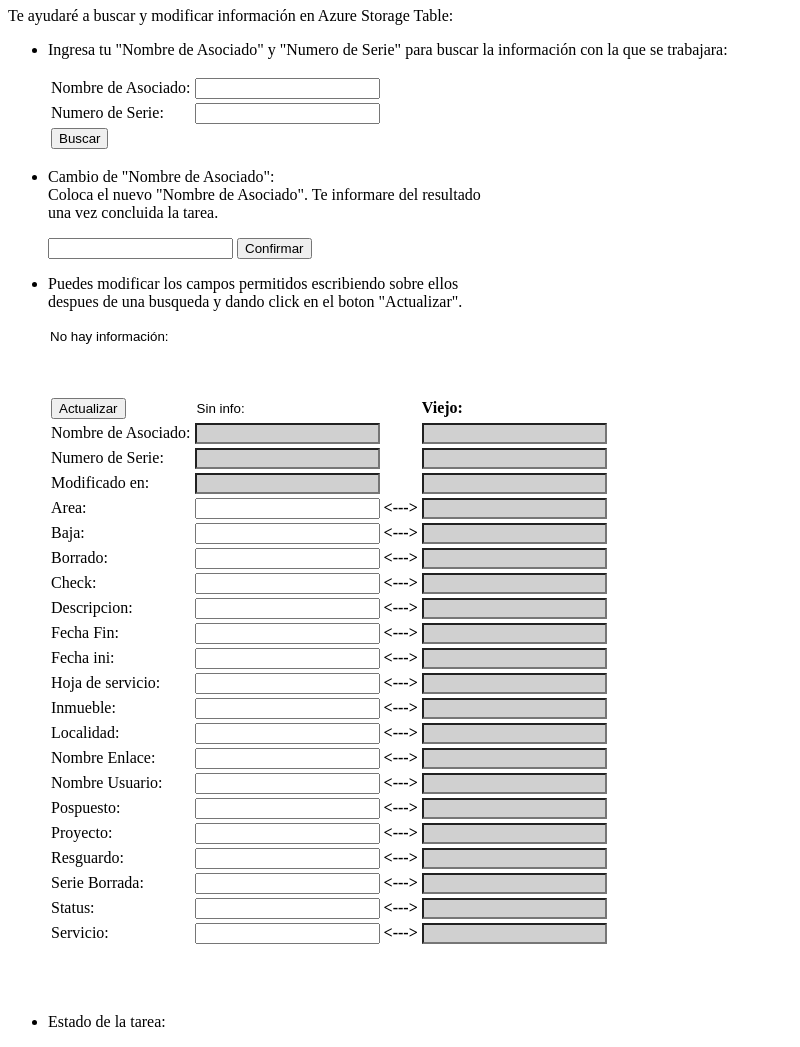
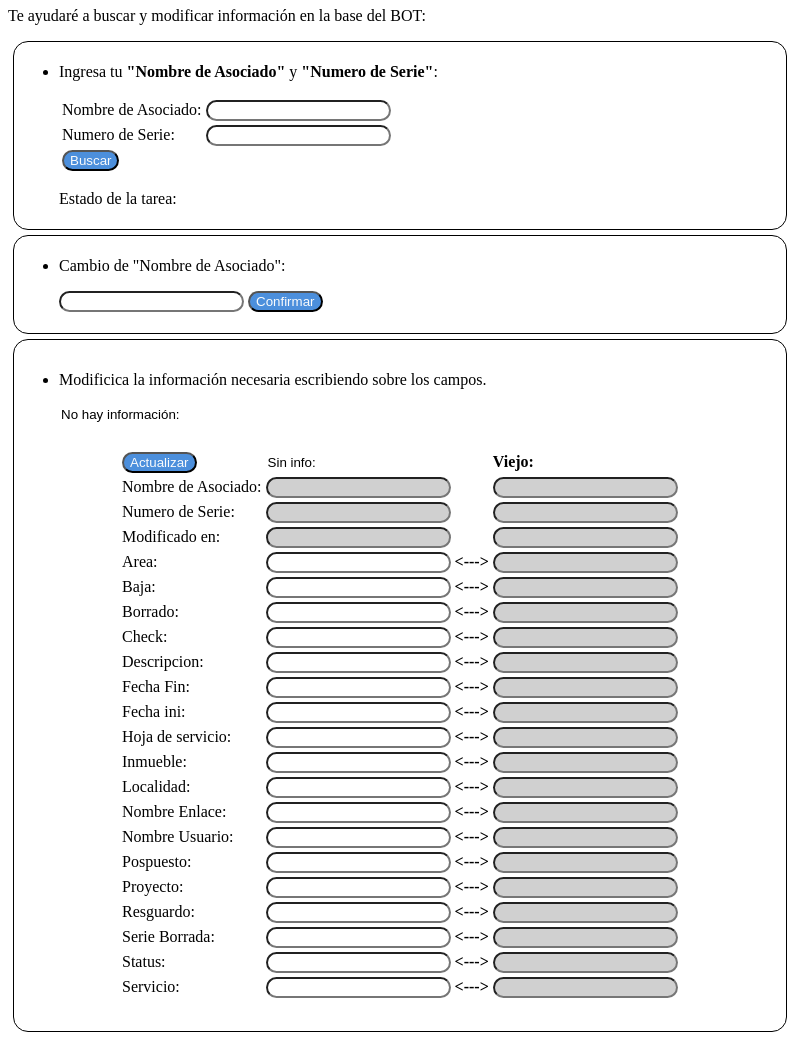
Before and after one commit to mainbitlabs/MBBOTCAMBIOS, an Electron app: page index.html in a window 800 px wide. Shown: the part 230-1277 px from the top of the page. Drawn offline with Linux system fonts and the light colour scheme; no server answers.

Commit message:
Version 1.0

```diff
--- a/azure_storage.js
+++ b/azure_storage.js
@@ -47,7 +47,7 @@ var taskDelete = {
 };
 
 //Variables para realizar una busqueda:
-var tablaUsar = "botdyesatb02"
+var tablaUsar = "botdyesatb01"
 var partitionKeyBusqueda = "";
 var rowKeyBusqueda = "";
 
@@ -277,9 +277,11 @@ function consultarEntidad() {
             //Se informa del estado de la busqueda:
             document.getElementById("infoTabla").value = "Resultado busqueda:"
             document.getElementById("informaUsuario").value = "Se encontro la siguente información:"
+            document.querySelector("#estadoTarea").style.color = "green";
             document.getElementById("estadoTarea").value = "¡Busqueda exitosa!"
             console.log("Busqueda correcta");
         } else {
+            document.querySelector("#estadoTarea").style.color = "red";
             document.getElementById("estadoTarea").value = "Ocurrio en error en la busqueda."
             console.log("Ocurrio en error...");
         }
@@ -294,7 +296,7 @@ function remplazarPartKey() {
     //Verifica en que estado se encuentra la tarea actual y toma una decisión de que hacer:
     if (stringIF == "¡Busqueda exitosa!") {
         newPatitionKey = document.getElementById("newPartKey").value;
-
+        if (newPatitionKey != "") {
             task['PartitionKey']['_'] = newPatitionKey.toString();
 
             tableSvc.insertEntity(`${tablaUsar}`, task, function(error, result, response) {
@@ -378,10 +380,12 @@ function remplazarPartKey() {
                             //Se notifica al usuario el estado de la tarea:
                             document.getElementById("infoTabla").value = "Nuevo:"
                             document.getElementById("informaUsuario").value = "Se modifico el PartitionKey:"
+                            document.querySelector("#estadoTarea").style.color = "green";
                             document.getElementById("estadoTarea").value = "¡Cambio realizado!";
                             console.log('La entidad se ha eliminado.');
                         } else {
                             //Se notifica al usuario si hay un error:
+                            document.querySelector("#estadoTarea").style.color = "red";
                             document.getElementById("estadoTarea").value = "Ocurrio un error durante el cambio.";
                             console.log("Ocurrio un error...");
                             return;
@@ -389,13 +393,20 @@ function remplazarPartKey() {
                     });
                 } else {
                     //Se notifica al usuario si hay un error:
+                    document.querySelector("#estadoTarea").style.color = "red";
                     document.getElementById("estadoTarea").value = "Ocurrio un error durante el cambio.";
                     return;
                 }
             });
         } else {
+            //En caso de no tener información en el campo:
+            document.querySelector("#estadoTarea").style.color = "red";
+            document.getElementById("estadoTarea").value = "¡El campo debe tener información!";
+        }
+    } else {
         //En caso que no haya un busqueda anteriormente:
         document.getElementById("informaUsuario").value = "¡No hay información para trabajar!"
+        document.querySelector("#estadoTarea").style.color = "red";
         document.getElementById("estadoTarea").value = "Debes realizar una busqueda primero...";
     }
 }
@@ -477,17 +488,20 @@ function actualizarEntidad() {
                 //Se informa que la actualización a tenido exito:
                 document.getElementById("infoTabla").value = "Nuevo:"
                 document.getElementById("informaUsuario").value = "Se modifico la siguente información:"
+                document.querySelector("#estadoTarea").style.color = "green";
                 document.getElementById("estadoTarea").value = "¡Actualización exitosa!"
             } else {
                 console.log("¡Ocurrio un error en la actualización...!");
                 //Se informa que la actualización no a tenido exito:
                 console.log(error);
+                document.querySelector("#estadoTarea").style.color = "red";
                 document.getElementById("estadoTarea").value = "¡Ocurrio un error en la actualización...!"
             }
         });
     } else {
         //En caso que no haya un busqueda anteriormente:
         document.getElementById("informaUsuario").value = "¡No hay información para trabajar!"
+        document.querySelector("#estadoTarea").style.color = "red";
         document.getElementById("estadoTarea").value = "Debes realizar una busqueda primero...";
     }
 
--- a/index.html
+++ b/index.html
@@ -17,42 +17,52 @@
     </div>
     <div>
         <h1>Bienvenido</h1>
-        <p>Te ayudaré a buscar y modificar información en Azure Storage Table:</p>
+        <p>Te ayudaré a buscar y modificar información en la base del BOT:</p>
     </div>
     <div>
+        <div id="areaBusqueda">
             <ul>
                 <li>
-                <p>Ingresa tu "Nombre de Asociado" y "Numero de Serie" para buscar la información con la que se trabajara:</p>
+                    <p>Ingresa tu <strong>"Nombre de Asociado"</strong> y <strong>"Numero de Serie"</strong>:</p>
+                </li>
                 <table>
                     <tr>
                         <td>Nombre de Asociado:</td>
-                        <td><input type="text" id="partitionKeyBusqueda"></td>
+                        <td><input type="text" class="cajaTexto" id="partitionKeyBusqueda"></td>
                     </tr>
                     <tr>
                         <td>Numero de Serie:</td>
-                        <td><input type="text" id="rowKeyBusqueda"></td>
+                        <td><input type="text" class="cajaTexto" id="rowKeyBusqueda"></td>
                     </tr>
                     <tr>
-                        <td><input type="button" value="Buscar" onclick="consultarEntidad()"></td>
+                        <td><input type="button" id="botonBuscar" value="Buscar" onclick="consultarEntidad()"></td>
                     </tr>
                 </table>
+                <p>Estado de la tarea: <input type="text" id="estadoTarea" class="sinBordesInputText" readonly="readonly" size="70"></p>
+            </ul>
+        </div>
+        <div id="areaCambioNombre">
+            <ul>
+                <li>
+                    <p>Cambio de "Nombre de Asociado":</p>
                 </li>
+                <input type="text" class="cajaTexto" id="newPartKey">
+                <input type="button" id="botonConfirmar" value="Confirmar" onclick="remplazarPartKey()">
+            </ul>
+        </div>
+        <div id="areaTabla">
+            <div id="areaTablaInformacion">
+                <ul>
                     <li>
-                <p>Cambio de "Nombre de Asociado":
-                    <br>Coloca el nuevo "Nombre de Asociado". Te informare del resultado
-                    <br>una vez concluida la tarea.</p>
-                <input type="text" id="newPartKey">
-                <input type="button" value="Confirmar" onclick="remplazarPartKey()">
-            </li>
-            <li>
-                <p>Puedes modificar los campos permitidos escribiendo sobre ellos
-                    <br>despues de una busqueda y dando click en el boton "Actualizar".</p>
+                        <p>Modificica la información necesaria escribiendo sobre los campos.</p>
                     </li>
                     <input type="text" id="informaUsuario" class="sinBordesInputText" readonly="readonly" size="70" value="No hay información:">
-            <div id="tablaInformacion">
+                </ul>
+            </div>
+            <div id="areaTablaDatos">
                 <table>
                     <tr>
-                        <td><input type="button" value="Actualizar" onclick="actualizarEntidad()"></td>
+                        <td><input type="button" id="botonActualizar" value="Actualizar" onclick="actualizarEntidad()"></td>
                         <td><strong><input type="text" class="sinBordesInputText" readonly="readonly" id="infoTabla" value="Sin info:"></strong></td>
                         <td></td>
                         <td><strong>Viejo:</strong></td>
@@ -77,118 +87,115 @@
                     </tr>
                     <tr>
                         <td>Area:</td>
-                        <td><input type="text" id="areaEn"></td>
+                        <td><input type="text" class="cajaTexto" id="areaEn"></td>
                         <td><strong>&it;<---></strong></td>
                         <td><input type="text" class="fondoNoEscribirInputText" readonly="readonly" id="areaCam"></td>
                     </tr>
                     <tr>
                         <td>Baja:</td>
-                        <td><input type="text" id="bajaEn"></td>
+                        <td><input type="text" class="cajaTexto" id="bajaEn"></td>
                         <td><strong>&it;<---></strong></td>
                         <td><input type="text" class="fondoNoEscribirInputText" readonly="readonly" id="bajaCam"></td>
                     </tr>
                     <tr>
                         <td>Borrado:</td>
-                        <td><input type="text" id="borradoEn"></td>
+                        <td><input type="text" class="cajaTexto" id="borradoEn"></td>
                         <td><strong>&it;<---></strong></td>
                         <td><input type="text" class="fondoNoEscribirInputText" readonly="readonly" id="borradoCam"></td>
                     </tr>
                     <tr>
                         <td>Check:</td>
-                        <td><input type="text" id="checkEn"></td>
+                        <td><input type="text" class="cajaTexto" id="checkEn"></td>
                         <td><strong>&it;<---></strong></td>
                         <td><input type="text" class="fondoNoEscribirInputText" readonly="readonly" id="checkCam"></td>
                     </tr>
                     <tr>
                         <td>Descripcion:</td>
-                        <td><input type="text" id="descripcionEn"></td>
+                        <td><input type="text" class="cajaTexto" id="descripcionEn"></td>
                         <td><strong>&it;<---></strong></td>
                         <td><input type="text" class="fondoNoEscribirInputText" readonly="readonly" id="descripcionCam"></td>
                     </tr>
                     <tr>
                         <td>Fecha Fin:</td>
-                        <td><input type="text" id="fechafinEn"></td>
+                        <td><input type="text" class="cajaTexto" id="fechafinEn"></td>
                         <td><strong>&it;<---></strong></td>
                         <td><input type="text" class="fondoNoEscribirInputText" readonly="readonly" id="fechafinCam"></td>
                     </tr>
                     <tr>
                         <td>Fecha ini:</td>
-                        <td><input type="text" id="fechainiEn"></td>
+                        <td><input type="text" class="cajaTexto" id="fechainiEn"></td>
                         <td><strong>&it;<---></strong></td>
                         <td><input type="text" class="fondoNoEscribirInputText" readonly="readonly" id="fechainiCam"></td>
                     </tr>
                     <tr>
                         <td>Hoja de servicio:</td>
-                        <td><input type="text" id="hojadeservicioEn"></td>
+                        <td><input type="text" class="cajaTexto" id="hojadeservicioEn"></td>
                         <td><strong>&it;<---></strong></td>
                         <td><input type="text" class="fondoNoEscribirInputText" readonly="readonly" id="hojadeservicioCam"></td>
                     </tr>
                     <tr>
                         <td>Inmueble:</td>
-                        <td><input type="text" id="inmuebleEn"></td>
+                        <td><input type="text" class="cajaTexto" id="inmuebleEn"></td>
                         <td><strong>&it;<---></strong></td>
                         <td><input type="text" class="fondoNoEscribirInputText" readonly="readonly" id="inmuebleCam"></td>
                     </tr>
                     <tr>
                         <td>Localidad:</td>
-                        <td><input type="text" id="localidadEn"></td>
+                        <td><input type="text" class="cajaTexto" id="localidadEn"></td>
                         <td><strong>&it;<---></strong></td>
                         <td><input type="text" class="fondoNoEscribirInputText" readonly="readonly" id="localidadCam"></td>
                     </tr>
                     <tr>
                         <td>Nombre Enlace:</td>
-                        <td><input type="text" id="nombreenlaceEn"></td>
+                        <td><input type="text" class="cajaTexto" id="nombreenlaceEn"></td>
                         <td><strong>&it;<---></strong></td>
                         <td><input type="text" class="fondoNoEscribirInputText" readonly="readonly" id="nombreenlaceCam"></td>
                     </tr>
                     <tr>
                         <td>Nombre Usuario:</td>
-                        <td><input type="text" id="nombreusuarioEn"></td>
+                        <td><input type="text" class="cajaTexto" id="nombreusuarioEn"></td>
                         <td><strong>&it;<---></strong></td>
                         <td><input type="text" class="fondoNoEscribirInputText" readonly="readonly" id="nombreusuarioCam"></td>
                     </tr>
                     <tr>
                         <td>Pospuesto:</td>
-                        <td><input type="text" id="pospuestoEn"></td>
+                        <td><input type="text" class="cajaTexto" id="pospuestoEn"></td>
                         <td><strong>&it;<---></strong></td>
                         <td><input type="text" class="fondoNoEscribirInputText" readonly="readonly" id="pospuestoCam"></td>
                     </tr>
                     <tr>
                         <td>Proyecto:</td>
-                        <td><input type="text" id="proyectoEn"></td>
+                        <td><input type="text" class="cajaTexto" id="proyectoEn"></td>
                         <td><strong>&it;<---></strong></td>
                         <td><input type="text" class="fondoNoEscribirInputText" readonly="readonly" id="proyectoCam"></td>
                     </tr>
                     <tr>
                         <td>Resguardo:</td>
-                        <td><input type="text" id="resguardoEn"></td>
+                        <td><input type="text" class="cajaTexto" id="resguardoEn"></td>
                         <td><strong>&it;<---></strong></td>
                         <td><input type="text" class="fondoNoEscribirInputText" readonly="readonly" id="resguardoCam"></td>
                     </tr>
                     <tr>
                         <td>Serie Borrada:</td>
-                        <td><input type="text" id="serieborradaEn"></td>
+                        <td><input type="text" class="cajaTexto" id="serieborradaEn"></td>
                         <td><strong>&it;<---></strong></td>
                         <td><input type="text" class="fondoNoEscribirInputText" readonly="readonly" id="serieborradaCam"></td>
                     </tr>
                     <tr>
                         <td>Status:</td>
-                        <td><input type="text" id="statusEn"></td>
+                        <td><input type="text" class="cajaTexto" id="statusEn"></td>
                         <td><strong>&it;<---></strong></td>
                         <td><input type="text" class="fondoNoEscribirInputText" readonly="readonly" id="statusCam"></td>
                     </tr>
                     <tr>
                         <td>Servicio:</td>
-                        <td><input type="text" id="servicioEn"></td>
+                        <td><input type="text" class="cajaTexto" id="servicioEn"></td>
                         <td><strong>&it;<---></strong></td>
                         <td><input type="text" class="fondoNoEscribirInputText" readonly="readonly" id="servicioCam"></td>
                     </tr>
                 </table>
             </div>
-            <li>
-                <p>Estado de la tarea: <input type="text" id="estadoTarea" class="sinBordesInputText" readonly="readonly" size="70"></p>
-            </li>
-        </ul>
+        </div>
     </div>
 </body>
 </body>
--- a/main.js
+++ b/main.js
@@ -14,7 +14,7 @@ function createWindow() {
     win.loadFile('index.html')
 
     // Abre las herramientas de desarrollo.
-    win.webContents.openDevTools()
+    //win.webContents.openDevTools()
 
     // Se emite cuando la ventana está cerrada.
     win.on('closed', () => {
--- a/styles.css
+++ b/styles.css
@@ -7,18 +7,45 @@
 }
 
 
-/*Background
+/*Boton Buscar*/
+
+#botonBuscar {
+    background-color: #4088daef;
+    border-radius: 15px;
+    color: rgb(250, 251, 252);
+}
+
+
+/*Boton confirmar*/
+
+#botonConfirmar {
+    background-color: #4088daef;
+    border-radius: 15px;
+    color: rgb(250, 251, 252);
+}
+
+
+/*Boton actualizar*/
+
+#botonActualizar {
+    background-color: #4088daef;
+    border-radius: 15px;
+    color: rgb(250, 251, 252);
+}
+
+
+/*Background*/
 
 body {
-    background: rgba(40, 158, 201, 1);
-    background: -moz-linear-gradient(top, rgba(40, 158, 201, 1) 0%, rgba(247, 247, 247, 0) 100%);
-    background: -webkit-gradient(left top, left bottom, color-stop(0%, rgba(40, 158, 201, 1)), color-stop(100%, rgba(247, 247, 247, 0)));
-    background: -webkit-linear-gradient(top, rgba(40, 158, 201, 1) 0%, rgba(247, 247, 247, 0) 100%);
-    background: -o-linear-gradient(top, rgba(40, 158, 201, 1) 0%, rgba(247, 247, 247, 0) 100%);
-    background: -ms-linear-gradient(top, rgba(40, 158, 201, 1) 0%, rgba(247, 247, 247, 0) 100%);
-    background: linear-gradient(to bottom, rgba(40, 158, 201, 1) 0%, rgba(247, 247, 247, 0) 100%);
-    filter: progid: DXImageTransform.Microsoft.gradient( startColorstr='#289ec9', endColorstr='#f7f7f7', GradientType=0);
-}*/
+    background: rgba(32, 124, 229, 1);
+    background: -moz-linear-gradient(top, rgba(32, 124, 229, 1) 0%, rgba(34, 125, 229, 0) 4%, rgba(73, 155, 234, 0) 100%);
+    background: -webkit-gradient(left top, left bottom, color-stop(0%, rgba(32, 124, 229, 1)), color-stop(4%, rgba(34, 125, 229, 0)), color-stop(100%, rgba(73, 155, 234, 0)));
+    background: -webkit-linear-gradient(top, rgba(32, 124, 229, 1) 0%, rgba(34, 125, 229, 0) 4%, rgba(73, 155, 234, 0) 100%);
+    background: -o-linear-gradient(top, rgba(32, 124, 229, 1) 0%, rgba(34, 125, 229, 0) 4%, rgba(73, 155, 234, 0) 100%);
+    background: -ms-linear-gradient(top, rgba(32, 124, 229, 1) 0%, rgba(34, 125, 229, 0) 4%, rgba(73, 155, 234, 0) 100%);
+    background: linear-gradient(to bottom, rgba(32, 124, 229, 1) 0%, rgba(34, 125, 229, 0) 4%, rgba(73, 155, 234, 0) 100%);
+    filter: progid: DXImageTransform.Microsoft.gradient( startColorstr='#207ce5', endColorstr='#499bea', GradientType=0);
+}
 
 
 /*Eliminación de bordes en Input Text*/
@@ -28,16 +55,59 @@ body {
 }
 
 
-/*Oscurecer cajas Input Text*/
+/*Cajas Input Text no editables*/
 
 .fondoNoEscribirInputText {
     background-color: #D0D0D0;
+    border-radius: 15px;
+}
+
+
+/*Caja de texto editables*/
+
+.cajaTexto {
+    border-radius: 15px;
+}
+
+
+/*Area busqueda*/
+
+#areaBusqueda {
+    padding: 5px;
+    margin: 5px;
+    border: 1px solid #000;
+    border-radius: 15px;
+}
+
+
+/*Area busqueda*/
+
+#areaCambioNombre {
+    padding: 5px;
+    margin: 5px;
+    border: 1px solid #000;
+    border-radius: 15px;
+}
+
+#areaTabla {
+    padding: 5px;
+    margin: 5px;
+    border: 1px solid #000;
+    border-radius: 15px;
+}
+
+
+/*Area tabla informacion*/
+
+#areaTablaInformacion {
+    padding-top: 10px;
+    padding-bottom: 10px;
 }
 
 
 /*Posicion de la tabla*/
 
-#tablaInformacion {
-    padding-top: 50px;
-    padding-bottom: 50px;
+#areaTablaDatos {
+    padding-left: 100px;
+    padding-bottom: 25px;
 }
```
Also changed, not shown: assets/logomainbit.png, build/icon.ico. Lines whose indentation alone changed are shown as unchanged.
